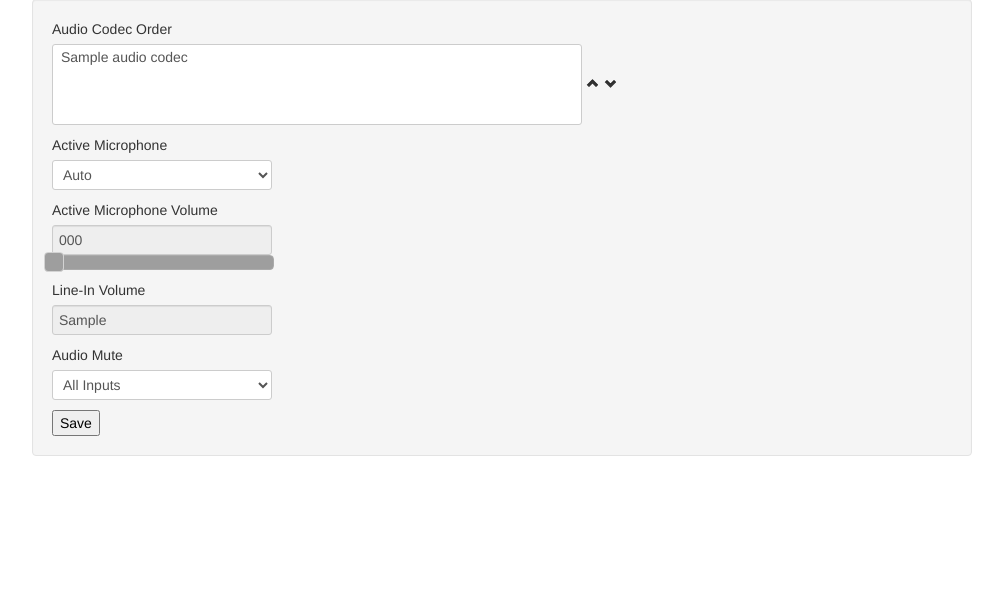
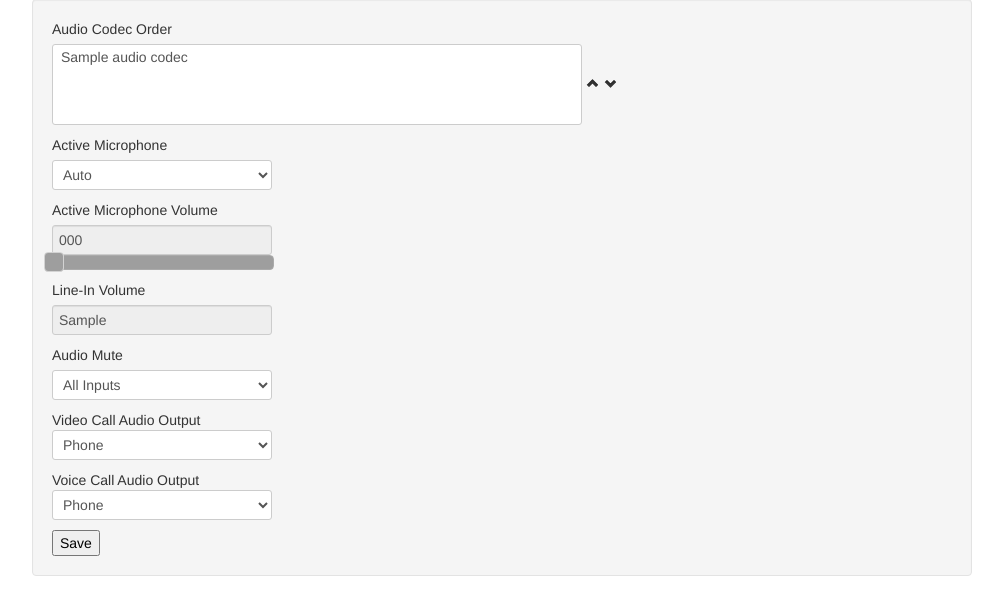
Before and after one commit to ChrisMacNaughton/lifesize-app, a PHP site: template app/views/devices/edit.html.twig in a window 1280 px wide, after a click on "Audio". Shown: the part 222-818 px from the top of the page, without its empty margins (138-1141 px from the left). Before the commit the page ends 678 px from the top, so only its background shows below. Run offline with PHP 8.4, Linux system fonts and the light colour scheme; the template is opened without the code that fills it: most values are stand-ins (such as "Sample title", 1, 10 or a date in 2020); a stand-in replaces the project's code that opens the database connection; some libraries are stand-ins or nearby versions; grey boxes are pictures that could not be loaded.

Commit message:
adding fields for audio output to edit page

```diff
--- a/app/views/devices/edit.html.twig
+++ b/app/views/devices/edit.html.twig
@@ -291,6 +291,24 @@
 			    		</select>
 			    	</div>
 			    </div>
+			    <div class="control-group">Video Call Audio Output</label>
+				    <div class="controls">
+				    	<select name="video_call_audio_output">
+				    		<option {% if device.video_call_audio_output == "phone"%}selected="selected" {%endif%}value="phone">Phone</option>
+				    		<option {% if device.video_call_audio_output == "line_out"%}selected="selected" {%endif%}value="line_out">Line Out</option>
+				    		<option {% if device.video_call_audio_output == "hd_out"%}selected="selected" {%endif%}value="hd_out">HD Out</option>
+			    		</select>
+			    	</div>
+			    </div>
+			    <div class="control-group">Voice Call Audio Output</label>
+				    <div class="controls">
+				    	<select name="voice_call_audio_output">
+				    		<option {% if device.voice_call_audio_output == "phone"%}selected="selected" {%endif%}value="phone">Phone</option>
+				    		<option {% if device.voice_call_audio_output == "line_out"%}selected="selected" {%endif%}value="line_out">Line Out</option>
+				    		<option {% if device.voice_call_audio_output == "hd_out"%}selected="selected" {%endif%}value="hd_out">HD Out</option>
+			    		</select>
+			    	</div>
+			    </div>
 				<input type="hidden" name="section" value="audio">
 				<input type="submit" value="Save">
 			</form>
```
